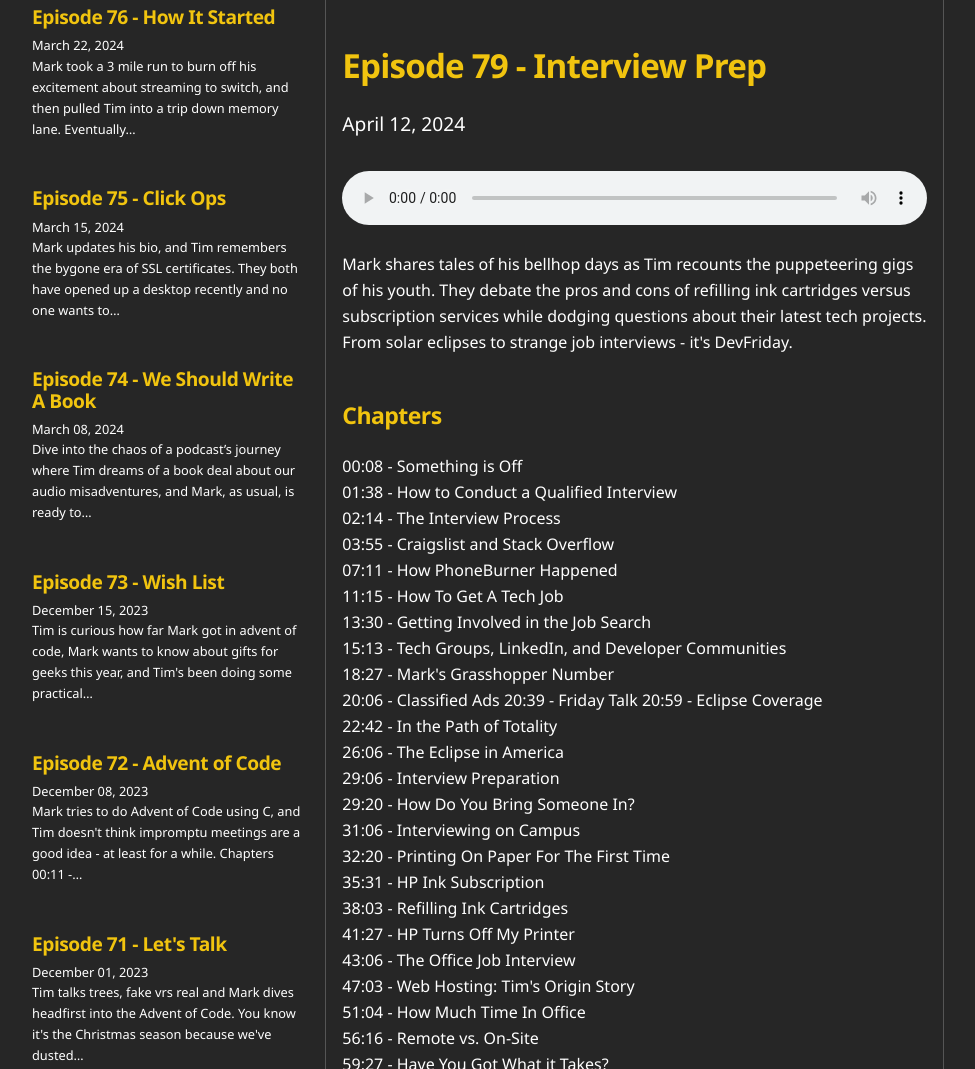
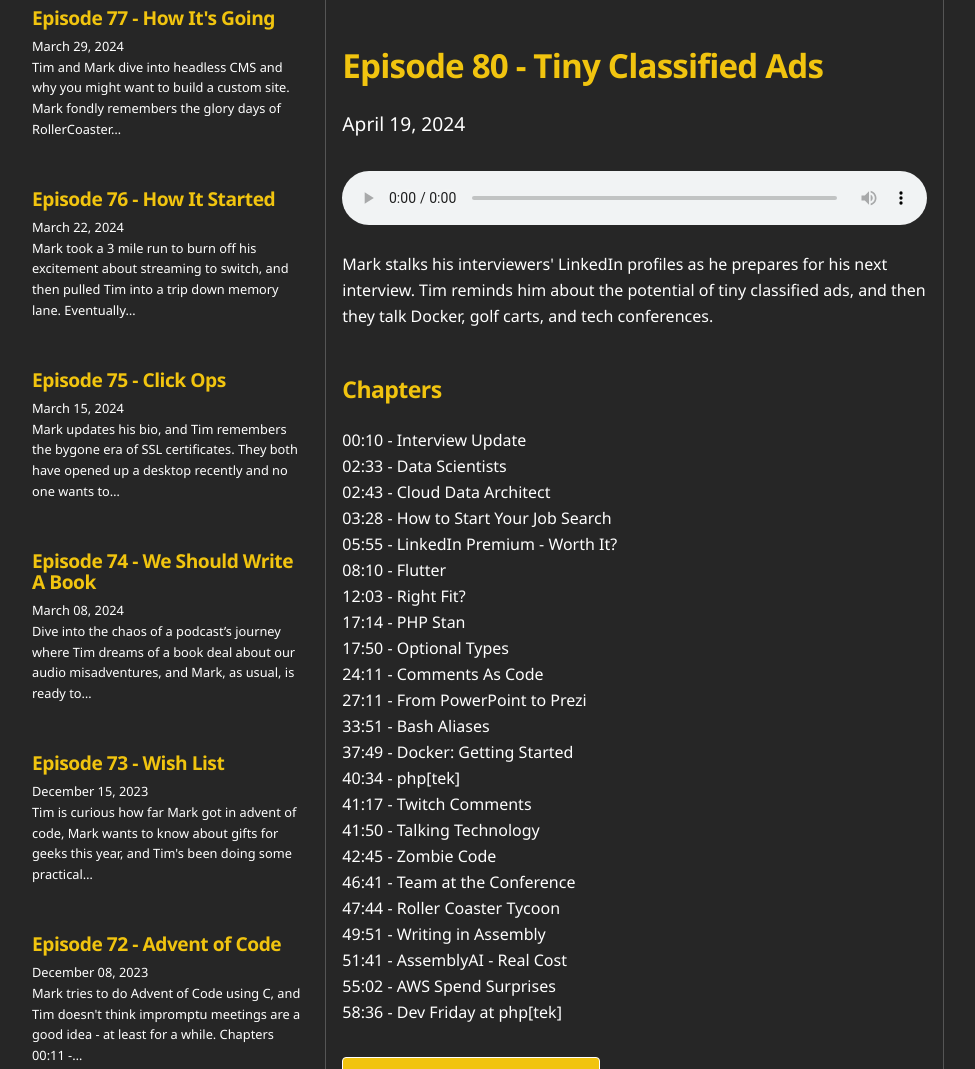
Before and after one commit to mkober/devfriday, a Gatsby site: page / in a window 1280 px wide. Shown: the part 617-1686 px from the top of the page, without its empty margins (0-975 px from the left). Built offline with nearby package versions, Linux system fonts and the light colour scheme; Gatsby itself is replaced by a stand-in of ours.

Commit message:
New Show / Updated Last Show Chapters

```diff
--- /dev/null
+++ b/content/episodes/ep80-tiny-classified-ads/index.md
@@ -0,0 +1,36 @@
+---
+title: "Episode 80 - Tiny Classified Ads"
+date: "2024-04-19"
+description: "Mark stalks his interviewers' LinkedIn profiles as he prepares for his next interview. Tim reminds him about the potential of tiny classified ads, and then they talk Docker, golf carts, and tech conferences."
+fileURL: https://s3.amazonaws.com/podcast.timlytle.net/ep80/ep80.mp3
+fileSize: 100
+youtube: https://www.youtube.com/watch?v=kU1qijb_WNM
+---
+
+Mark stalks his interviewers' LinkedIn profiles as he prepares for his next interview. Tim reminds him about the potential of tiny classified ads, and then they talk Docker, golf carts, and tech conferences.
+
+#### Chapters
+
+00:10 - Interview Update
+02:33 - Data Scientists
+02:43 - Cloud Data Architect
+03:28 - How to Start Your Job Search
+05:55 - LinkedIn Premium - Worth It?
+08:10 - Flutter
+12:03 - Right Fit?
+17:14 - PHP Stan
+17:50 - Optional Types
+24:11 - Comments As Code
+27:11 - From PowerPoint to Prezi
+33:51 - Bash Aliases
+37:49 - Docker: Getting Started
+40:34 - php[tek]
+41:17 - Twitch Comments
+41:50 - Talking Technology
+42:45 - Zombie Code
+46:41 - Team at the Conference
+47:44 - Roller Coaster Tycoon
+49:51 - Writing in Assembly
+51:41 - AssemblyAI - Real Cost
+55:02 - AWS Spend Surprises
+58:36 - Dev Friday at php[tek]
```
Also changed, not shown: content/episodes/ep79-interview-prep/index.md (line endings or trailing spaces).
